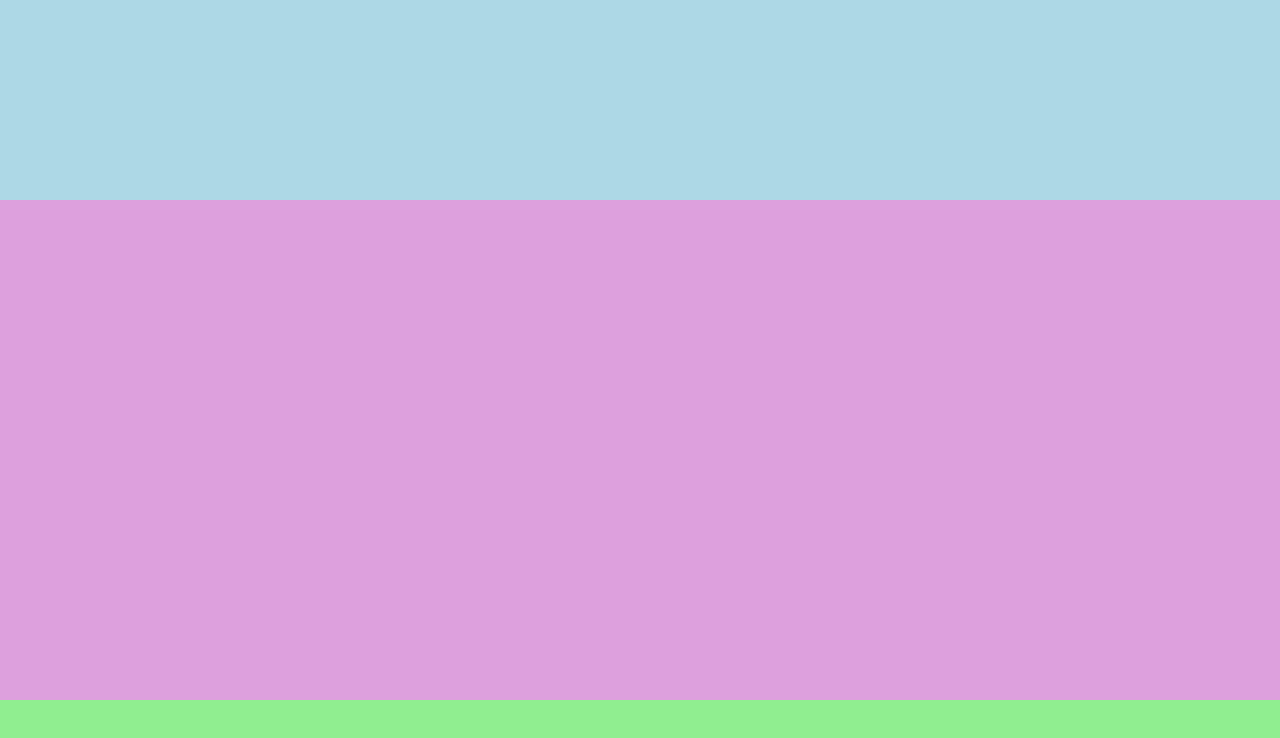
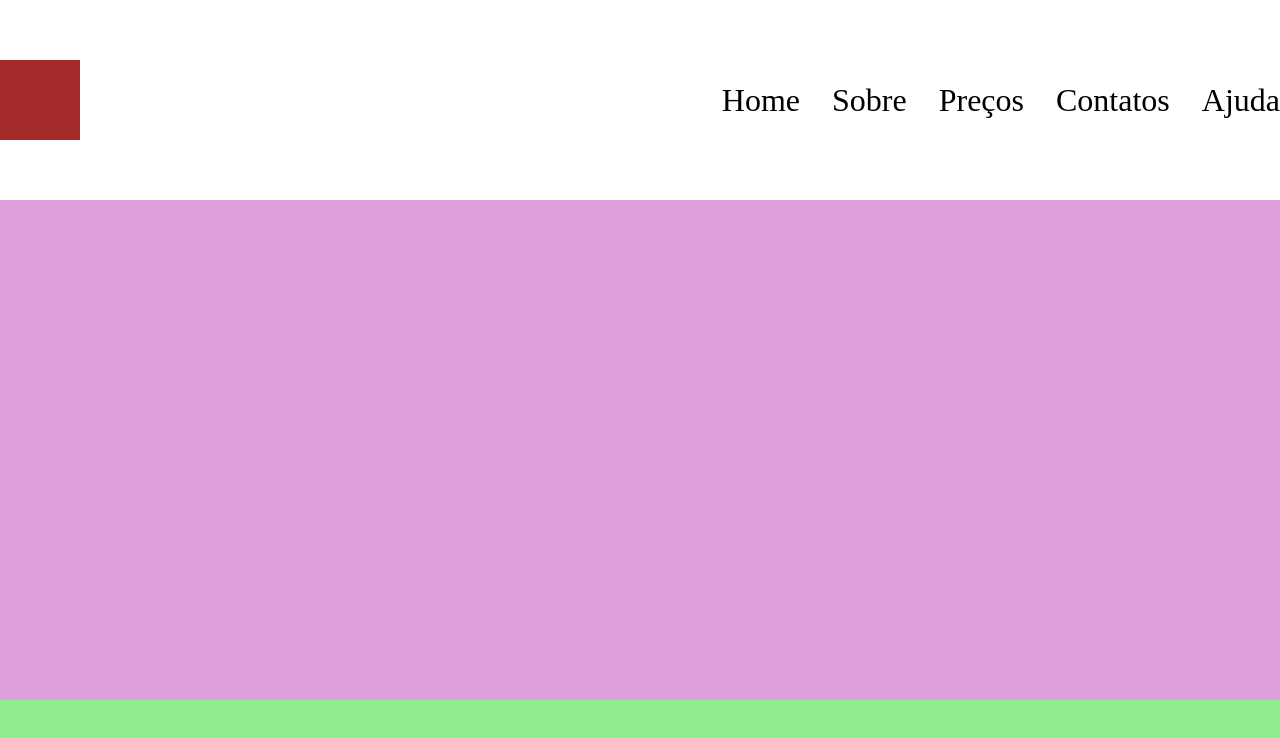
Before and after one commit to brunohdiass/layout-ba, a plain HTML site: page index.html in a window 1280 px wide. Drawn offline with Linux system fonts and the light colour scheme.

Commit message:
header ok

```diff
--- a/index.html
+++ b/index.html
@@ -8,7 +8,18 @@
     <title>Layout</title>
 </head>
 <body>
-    <header></header>
+    <header>
+        <div class="logo"></div>
+        <nav class="menu">
+            <ul>
+                <li><a href="#">Home</a></li>
+                <li><a href="#">Sobre</a></li>
+                <li><a href="#">Preços</a></li>
+                <li><a href="#">Contatos</a></li>
+                <li><a href="#">Ajuda</a></li>
+            </ul>
+        </nav>
+    </header>
     <main></main>
     <footer></footer>
 </body>
--- a/style.css
+++ b/style.css
@@ -20,7 +20,20 @@ body{
 }
 header{
     height: 200px;
-    background-color: lightblue;
+    display: flex;
+    justify-content: space-between;
+    align-items: center;
+}
+.logo{
+    height: 80px;
+    width: 80px;
+    background-color: brown;
+    align-items: center;
+}
+.menu ul{
+    display: flex;
+    gap: 32px;
+    font-size: 32px;
 }
 main{
     flex-grow: 1;
```
